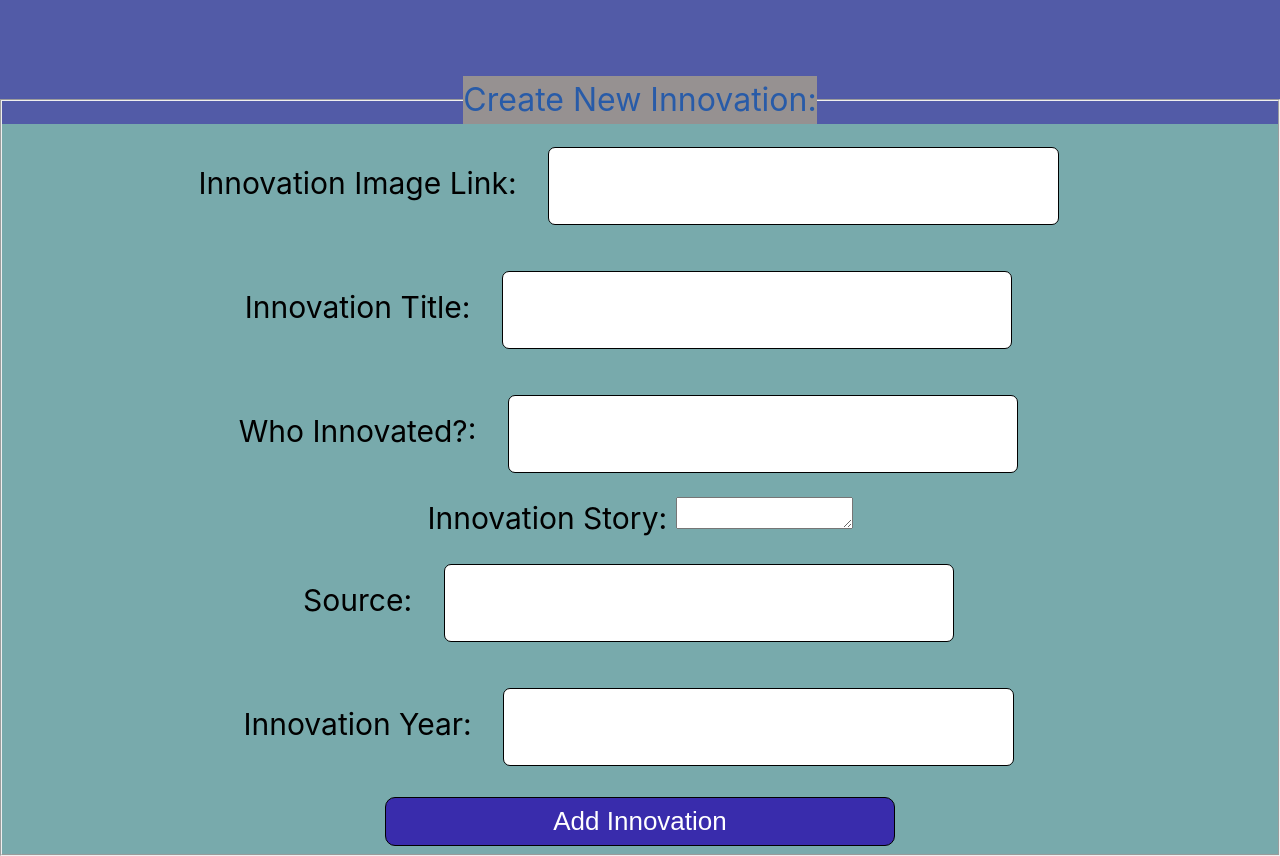
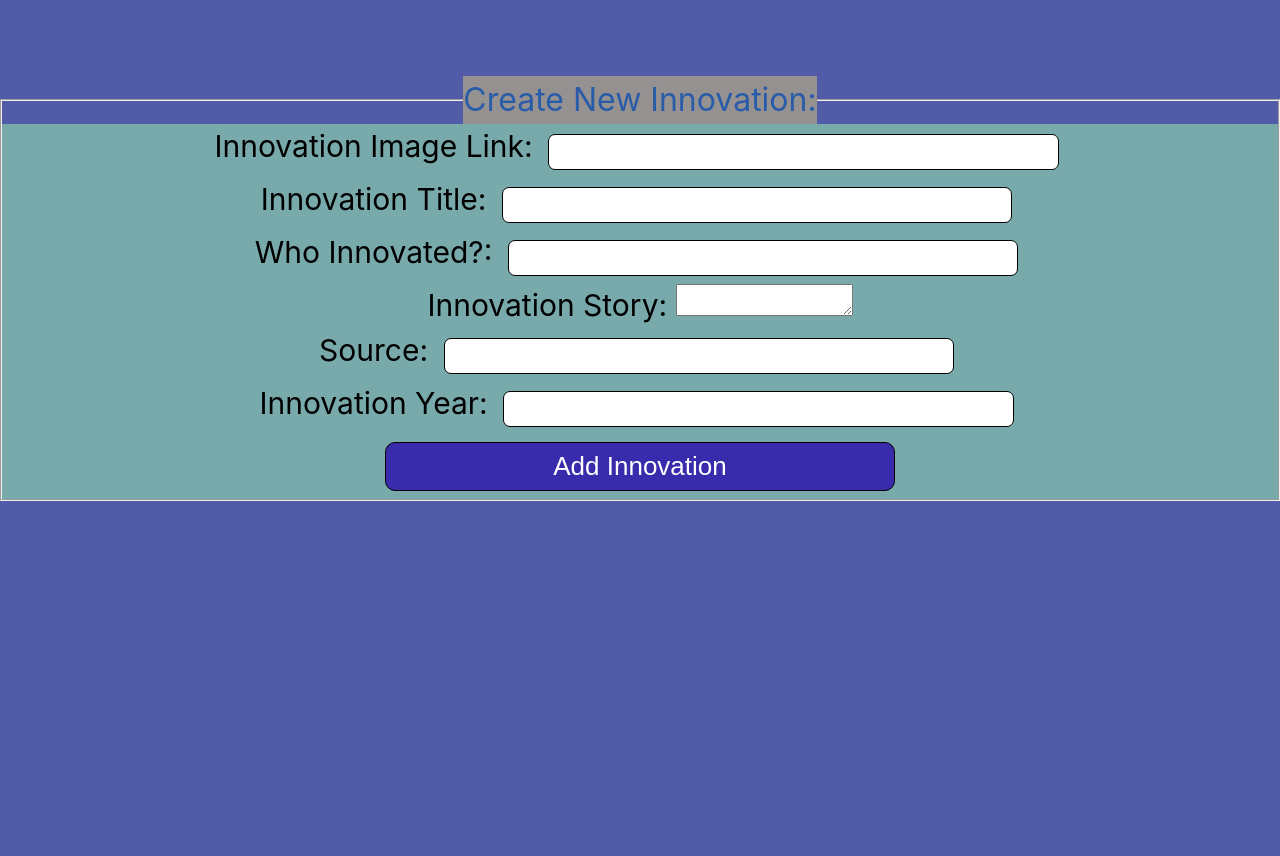
Before and after one commit to manotim/Tech-Blog-App, a React (Create React App) app: page /login in a window 1280 px wide. Shown: the part 1100-1956 px from the top of the page. After the commit the page ends 1601 px from the top, so only its background shows below. Built offline with nearby package versions, Linux system fonts and the light colour scheme.

Commit message:
changed container and innovation margins

```diff
--- a/src/Components/App.css
+++ b/src/Components/App.css
@@ -129,9 +129,9 @@ legend {
 
 .add-form input {
   width: 40%;
-  margin: 1.438rem;
-  padding: 1.5rem;
-  font-size: 1.5rem;
+  margin: 0.438rem;
+  padding: 0.5rem;
+  font-size: 1rem;
   border: 1px solid black;
   border-radius: 7px;
 }
```
